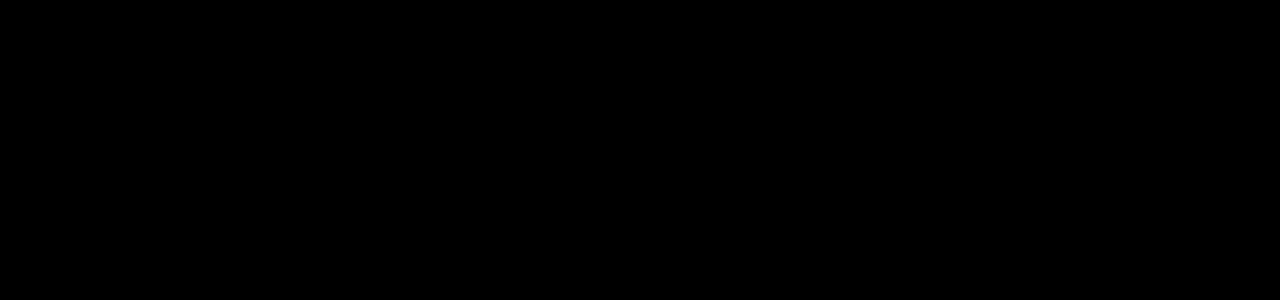
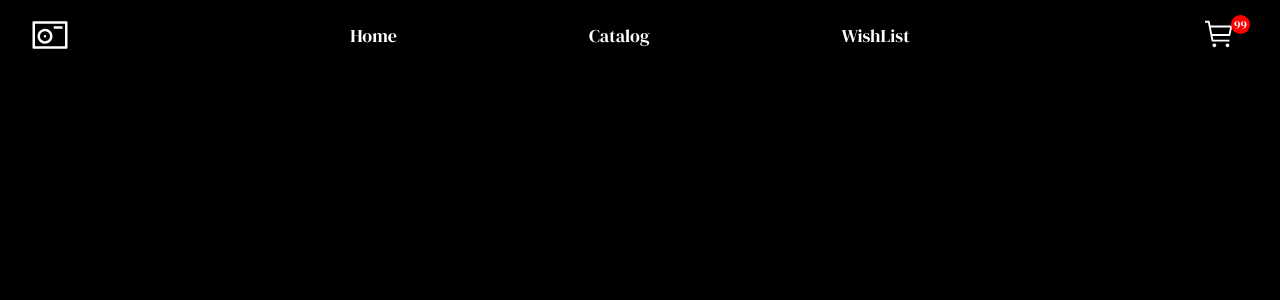
Before and after one commit to CheraHamza/Rent-A-Film, a React (Vite) app: page / in a window 1280 px wide. Shown: the top 300 px of the page. Built offline with nearby package versions, Linux system fonts and the light colour scheme.

Commit message:
feat: create Header componet and styles

```diff
--- a/src/components/Header.jsx
+++ b/src/components/Header.jsx
@@ -1,8 +1,28 @@
+import styled from "styled-components";
+
+import logo from "/Icons/logo.svg";
+import Navbar from "./Navbar";
+import CartIcon from "./CartIcon";
+
+const StyledHeader = styled.div`
+	display: flex;
+	align-items: center;
+	justify-content: space-between;
+	padding: 5px 30px;
+`;
+
+const StyledLogo = styled.img`
+	width: 40px;
+	height: 40px;
+`;
+
 const Header = () => {
 	return (
-		<div>
-			<h1>this is the header</h1>
-		</div>
+		<StyledHeader>
+			<StyledLogo src={logo} alt="logo"></StyledLogo>
+			<Navbar></Navbar>
+			<CartIcon></CartIcon>
+		</StyledHeader>
 	);
 };
 
```
